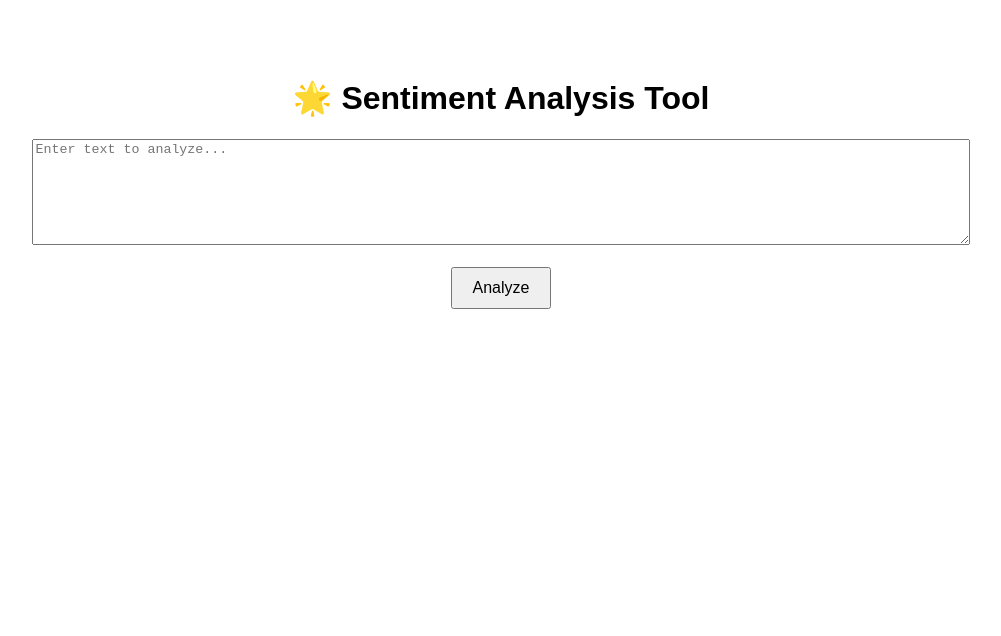
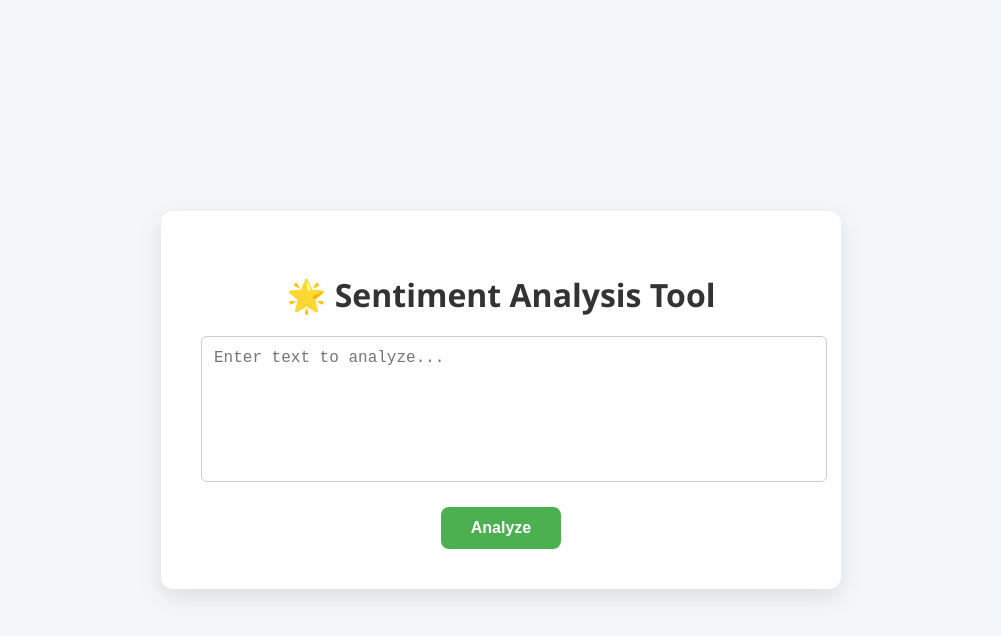
Before and after one commit to bejugamkusumita/ExpenseTracker, a plain HTML site: page Sentiment/templates/index.html in a window 1280 px wide. Shown: the whole page, without its empty margins (139-1140 px from the left). Drawn offline with Linux system fonts and the light colour scheme.

Commit message:
Update index.html

```diff
--- a/Sentiment/templates/index.html
+++ b/Sentiment/templates/index.html
@@ -1,19 +1,71 @@
+
 <!DOCTYPE html>
 <html lang="en">
 <head>
   <meta charset="UTF-8">
   <title>Sentiment Analyzer</title>
   <style>
-    body { font-family: Arial; text-align: center; padding: 50px; }
-    textarea { width: 80%; height: 100px; }
-    button { padding: 10px 20px; font-size: 16px; }
+    body {
+      font-family: 'Segoe UI', sans-serif;
+      background: #f3f7fa;
+      margin: 0;
+      padding: 0;
+      display: flex;
+      justify-content: center;
+      align-items: center;
+      min-height: 100vh;
+    }
+
+    .container {
+      background: white;
+      padding: 40px;
+      border-radius: 12px;
+      box-shadow: 0 8px 25px rgba(0, 0, 0, 0.1);
+      width: 90%;
+      max-width: 600px;
+      text-align: center;
+    }
+
+    h1 {
+      color: #333;
+      margin-bottom: 20px;
+    }
+
+    textarea {
+      width: 100%;
+      height: 120px;
+      padding: 12px;
+      font-size: 16px;
+      border: 1px solid #ccc;
+      border-radius: 6px;
+      resize: none;
+    }
+
+    button {
+      margin-top: 20px;
+      padding: 12px 30px;
+      font-size: 16px;
+      font-weight: bold;
+      background: #4CAF50;
+      color: white;
+      border: none;
+      border-radius: 8px;
+      cursor: pointer;
+      transition: 0.3s ease;
+    }
+
+    button:hover {
+      background: #45a049;
+    }
   </style>
 </head>
 <body>
-  <h1>🌟 Sentiment Analysis Tool</h1>
-  <form method="POST" action="/analyze">
-    <textarea name="text" placeholder="Enter text to analyze..."></textarea><br><br>
-    <button type="submit">Analyze</button>
-  </form>
+  <div class="container">
+    <h1>🌟 Sentiment Analysis Tool</h1>
+    <form method="POST" action="/analyze">
+      <textarea name="text" placeholder="Enter text to analyze..."></textarea><br>
+      <button type="submit">Analyze</button>
+    </form>
+  </div>
 </body>
 </html>
```
